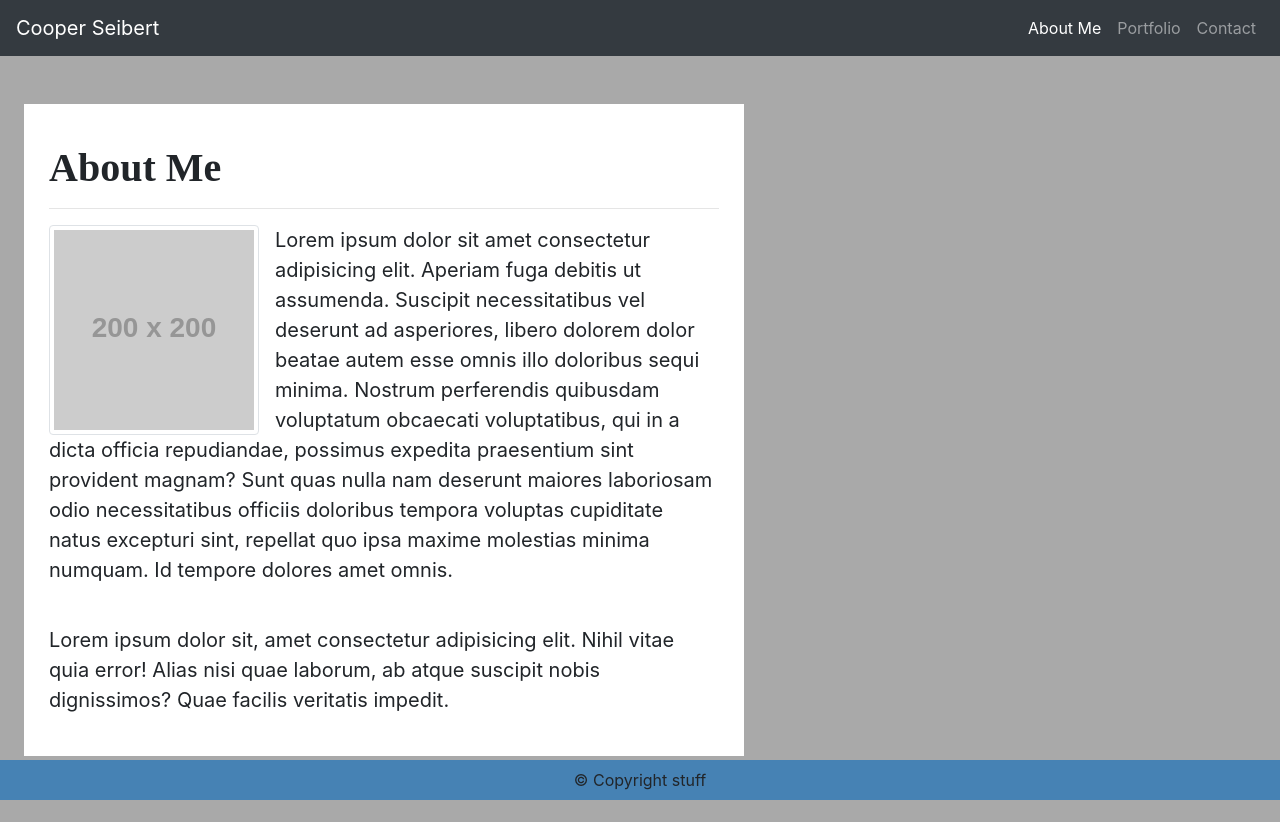
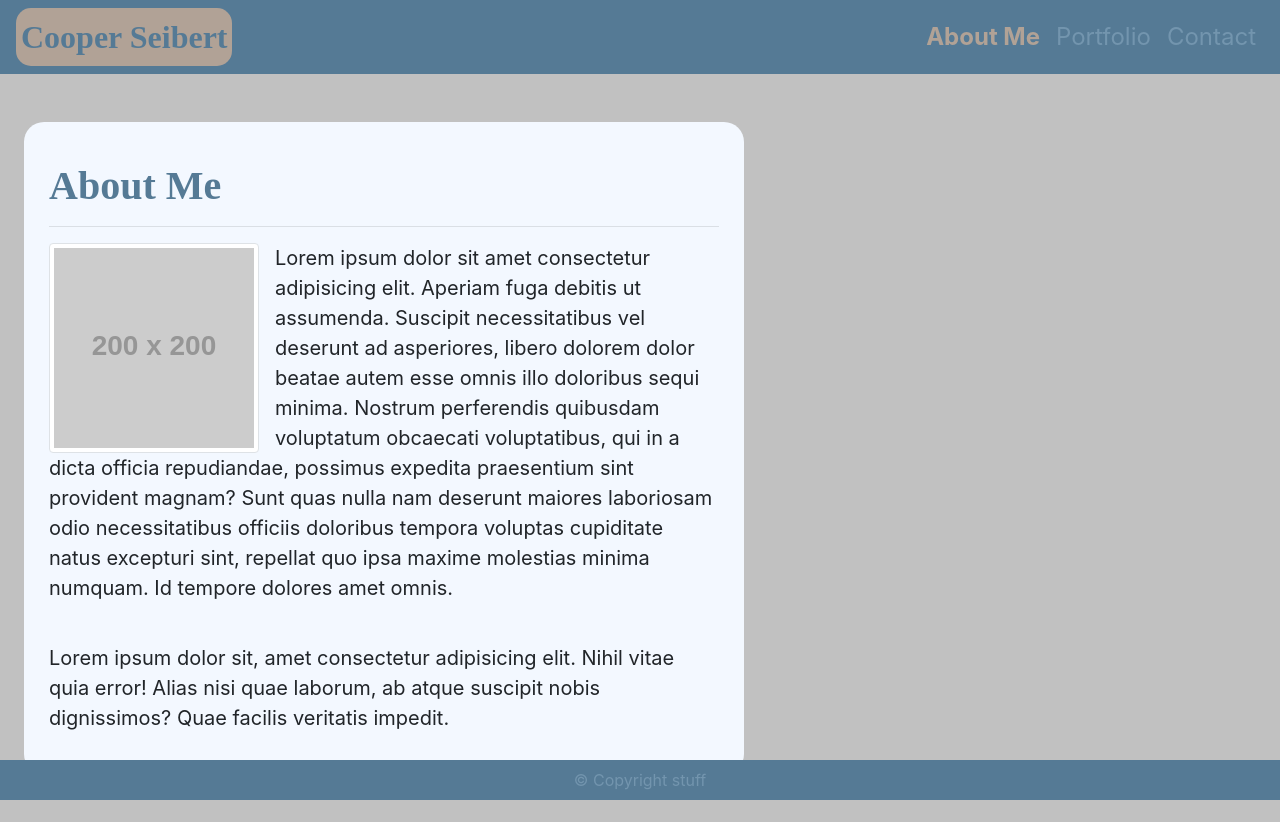
Before and after one commit to cseibert2667/ResponsivePortfolio, a plain HTML site: page index.html in a window 1280 px wide. Drawn offline with nearby package versions, Linux system fonts and the light colour scheme; placeholder pictures from the web are drawn by us.

Commit message:
added styling

```diff
--- a/index.html
+++ b/index.html
@@ -12,7 +12,8 @@
 </head>
 
 <body>
-    <nav class="navbar navbar-expand-lg navbar-dark bg-dark">
+    <!-- Navbar -->
+    <nav class="navbar navbar-expand-lg">
         <a class="navbar-brand" href="#">Cooper Seibert</a>
         <button class="navbar-toggler" data-toggle="collapse" data-target="#navbarSupportedContent"
             aria-controls="navbarSupportedContent" aria-expanded="false" aria-label="Toggle navigation">
@@ -32,6 +33,7 @@
             </ul>
         </div>
     </nav>
+    <!-- Content -->
     <div class="container-index float-left ml-4 my-5">
         <h1>About Me</h1>
         <hr class="my-3">
@@ -42,6 +44,7 @@
             </div>
         </div>
     </div>
+    <!-- Footer -->
     <footer class="footer fixed-bottom py-2 w-100">&copy; Copyright stuff</footer>
 
 
--- a/style.css
+++ b/style.css
@@ -1,28 +1,60 @@
 body {
-    background-color: darkgrey;
+    background-color: #c1c1c1;
 }
 
+.container-port,
 .container-index {
-    background-color: white;
+    background-color: #F3F8FF;
     padding: 25px;
-}
-
-.container-port {
-    background-color: white;
-    padding: 25px;
+    border-radius: 20px;
 }
 
 .container-contact {
-    background-color: white;
+    background-color: #F3F8FF;
     padding: 25px;
     width: 60%;
+    border-radius: 20px;
+}
+
+.navbar {
+    background-color: #557A95;
+
+}
+
+.navbar-brand {
+    font-size: 32px;
+    color: #557A95;
+    background-color: #b1a296;
+    border-radius: 15px;
+    padding: 5px;
+    font-weight: bold;
+    font-family: 'Times New Roman', Times, serif;
+}
+
+.navbar-brand:hover {
+    color: #7395AE;
+}
+
+.nav-item a {
+    font-size: 24px;
+    color: #7395AE;
+}
+
+.nav-item a:hover {
+    color: #5d5c61
+}
+
+.active a {
+    color: #b1a296;
+    font-weight: bold;
 }
 
 h1 {
     margin-top: 15px;
     margin-bottom: 0px;
+    font-weight: bold;
+    color: #557A95;
     font-family: 'Times New Roman', Times, serif;
-    font-weight: bold;
 }
 p {
     font-size: 20px;
@@ -39,13 +71,17 @@ img {
 
 .footer {
     text-align: center;
-    background-color: steelblue;
+    background-color: #557A95;
+    color: #7395AE;
   }
 
 /*
 Different Sizing  */
 
 @media (min-width: 250px){
+    .container-index {
+        width: 90%
+    }
     .container-port {
         max-width: 225px;
     }
@@ -55,6 +91,9 @@ Different Sizing  */
 
 
 @media (min-width: 400px){
+    .container-index {
+        width: 90%
+    }
     .container-port {
         max-width: 250px;
     }
```
Also changed, not shown: contact.html (+5 -2 lines), portfolio.html (+4 -1 lines).
